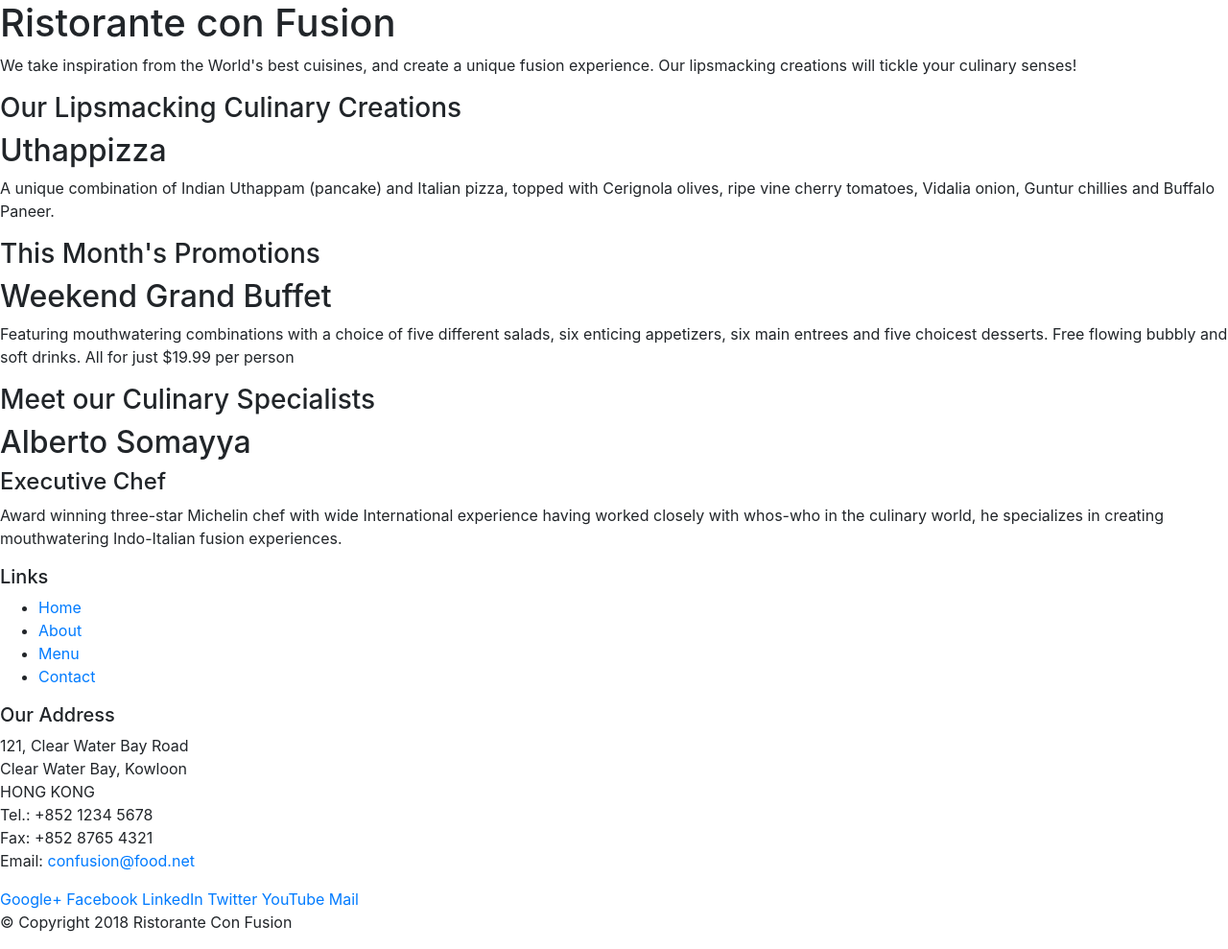
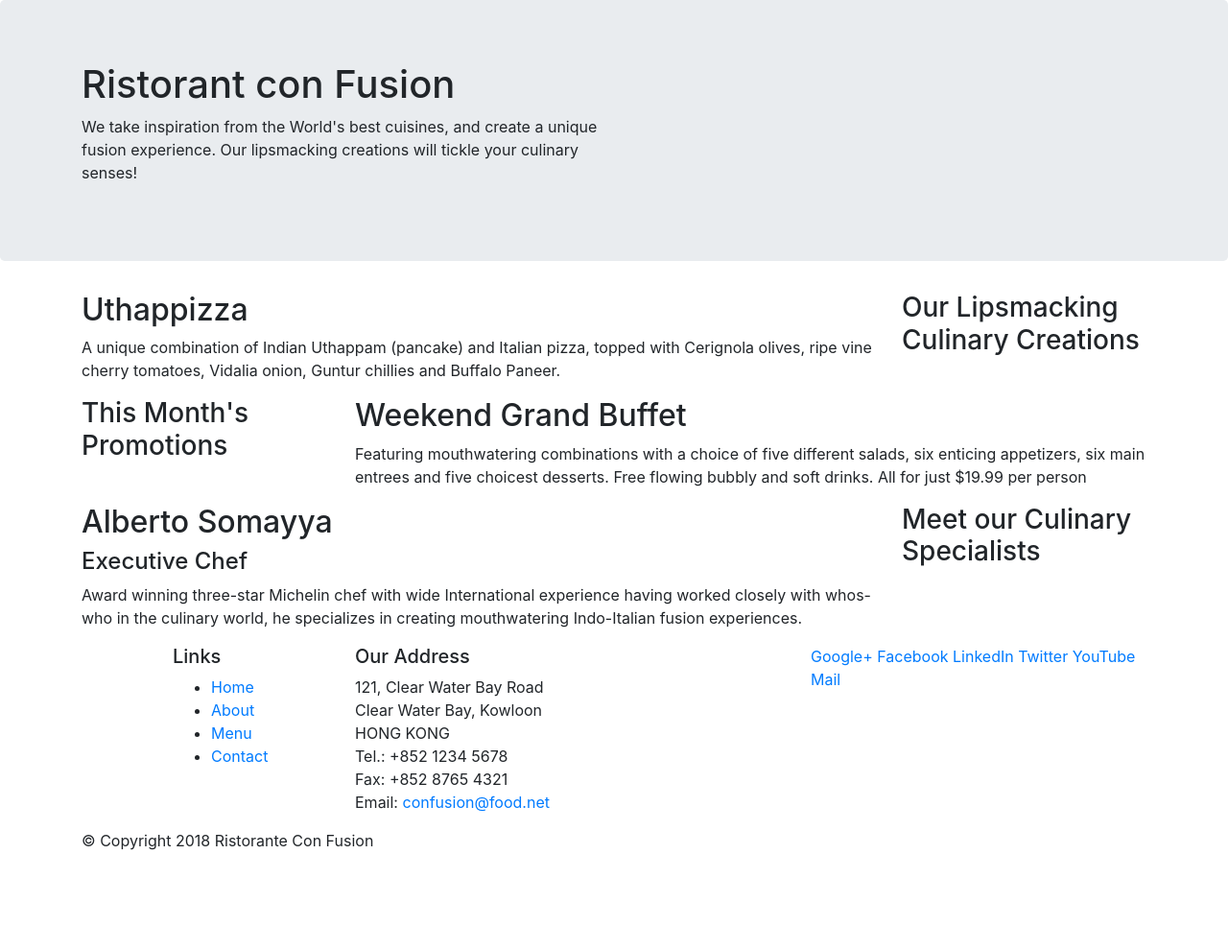
Before and after one commit to juandaVincis/Bootstrap4, a website: page index.html in a window 1280 px wide. Shown: the whole page at 96% size. After the commit the page ends 904 px from the top, so only its background shows below. Drawn offline with nearby package versions, Linux system fonts and the light colour scheme.

Commit message:
Aplied Bootstrap grid

```diff
--- a/index.html
+++ b/index.html
@@ -2,7 +2,7 @@
 <html lang="en">
 
 <head>
-    <title>Ristorante Con Fusion</title>
+    <title>Ristorant Con Fusion</title>
         <!-- Required meta tags always come first -->
         <meta charset="utf-8">
         <meta name="viewport" content="width=device-width, initial-scale=1, shrink-to-fit=no">
@@ -14,46 +14,46 @@
 
 <body>
 
-    <header>
-        <div>
-            <div>
-                <div>
-                    <h1>Ristorante con Fusion</h1>
+    <header class="jumbotron">
+        <div class="container">
+            <div class="row">
+                <div class="col-12 col-sm-6">
+                    <h1>Ristorant con Fusion</h1>
                     <p>We take inspiration from the World's best cuisines, and create a unique fusion experience. Our lipsmacking creations will tickle your culinary senses!</p>
                 </div>
-                <div>
+                <div class="col-12 col-sm">
                 </div>
             </div>
         </div>
     </header>
 
-    <div>
-        <div>
-            <div>
+    <div class="container">
+        <div class="row">
+            <div class="col-12 col-sm-4 order-sm-last col-md-3">
                 <h3>Our Lipsmacking Culinary Creations</h3>
             </div>
-            <div>
+            <div class="col col-sm order-sm-first col-md">
                 <h2>Uthappizza</h2>
                 <p>A unique combination of Indian Uthappam (pancake) and Italian pizza, topped with Cerignola olives, ripe vine cherry tomatoes, Vidalia onion, Guntur chillies and Buffalo Paneer.</p>
             </div>
         </div>
 
 
-        <div>
-            <div>
+        <div class="row ">
+            <div class=" col-12 col-sm-4 col-md-3">
                 <h3>This Month's Promotions</h3>
             </div>
-            <div>
+            <div class="col col-sm col-md">
                 <h2>Weekend Grand Buffet</h2>
                 <p>Featuring mouthwatering combinations with a choice of five different salads, six enticing appetizers, six main entrees and five choicest desserts. Free flowing bubbly and soft drinks. All for just $19.99 per person </p>
             </div>
         </div>
 
-        <div>
-            <div>
+        <div class="row">
+            <div class="col-12 col-sm-4 order-sm-last col-md-3">
                 <h3>Meet our Culinary Specialists</h3>
             </div>
-            <div>
+            <div class="col col-sm order-sm-first col-md">
                 <h2>Alberto Somayya</h2>
                 <h4>Executive Chef</h4>
                 <p>Award winning three-star Michelin chef with wide International experience having worked closely with whos-who in the culinary world, he specializes in creating mouthwatering Indo-Italian fusion experiences. </p>
@@ -62,9 +62,9 @@
     </div>
 
     <footer>
-        <div>
-            <div>
-                <div>
+        <div class="container">
+            <div class="row">
+                <div class="col-4 offset-1 col-sm-2">
                     <h5>Links</h5>
                     <ul>
                         <li><a href="#">Home</a></li>
@@ -73,7 +73,7 @@
                         <li><a href="#">Contact</a></li>
                     </ul>
                 </div>
-                <div>
+                <div class="col-7 col-sm-5">
                     <h5>Our Address</h5>
                     <address>
 		              121, Clear Water Bay Road<br>
@@ -84,7 +84,7 @@
 		              Email: <a href="mailto:confusion@food.net">confusion@food.net</a>
 		           </address>
                 </div>
-                <div>
+                <div class="col-12 col-sm-4">
                     <div>
                         <a href="http://google.com/+">Google+</a>
                         <a href="http://www.facebook.com/profile.php?id=">Facebook</a>
@@ -95,8 +95,8 @@
                     </div>
                 </div>
            </div>
-           <div>
-                <div>
+           <div class="row">
+                <div class="col-auto">
                     <p>© Copyright 2018 Ristorante Con Fusion</p>
                 </div>
            </div>
```
